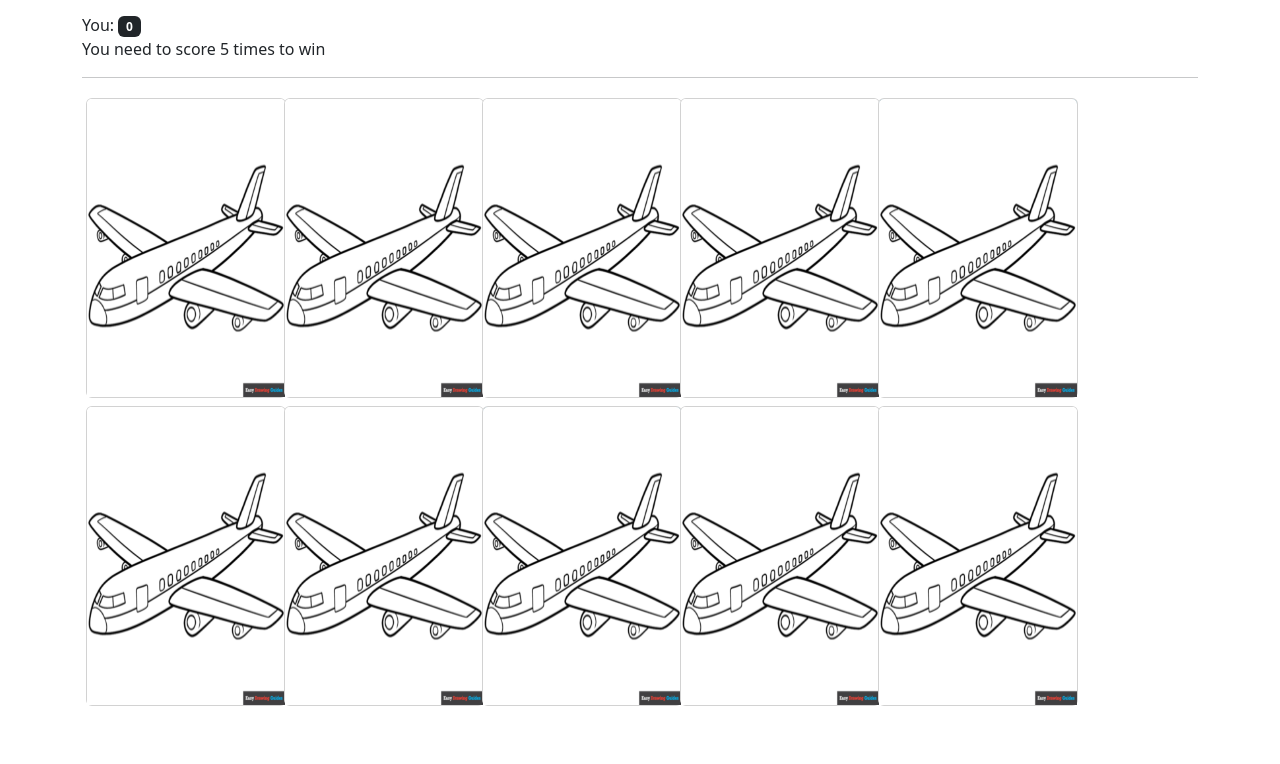
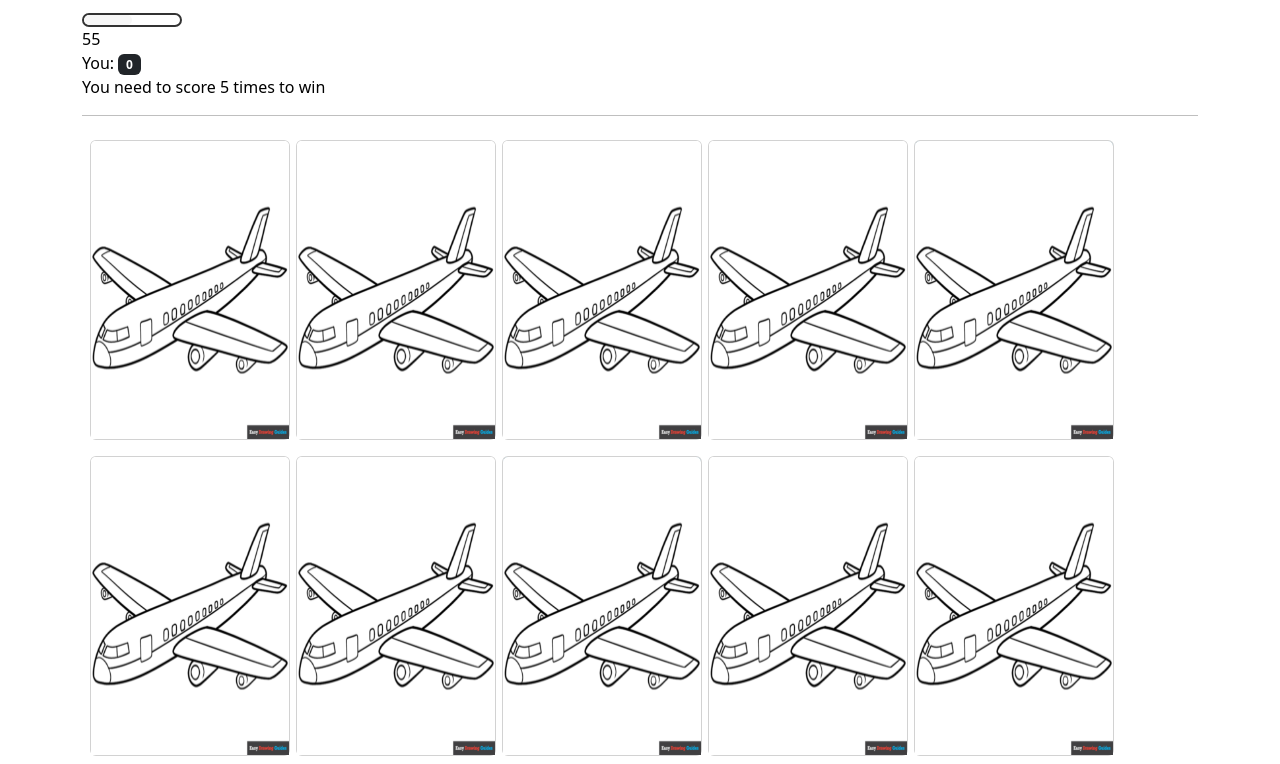
Before and after one commit to GemMichael/memory-card-game, a plain HTML site: page index.html in a window 1280 px wide. Shown: the part 69-833 px from the top of the page. Before the commit the page ends 800 px from the top, so only its background shows below. Drawn offline with nearby package versions, Linux system fonts and the light colour scheme.

Commit message:
debugged the script js and added dark mode function

```diff
--- a/index.html
+++ b/index.html
@@ -6,6 +6,60 @@
     <title>Memory Card Game</title>
     <link href="https://cdn.jsdelivr.net/npm/bootstrap@5.3.2/dist/css/bootstrap.min.css" rel="stylesheet" integrity="sha384-T3c6CoIi6uLrA9TneNEoa7RxnatzjcDSCmG1MXxSR1GAsXEV/Dwwykc2MPK8M2HN" crossorigin="anonymous">
     <link rel="stylesheet" href="styles.css">
+    <style>
+        body {
+            background-color: #ffffff;
+            color: #000000;
+        }
+
+
+        body.dark-mode {
+            background-color: #333333;
+            color: #ffffff;
+        }
+
+
+        #dark-mode-toggle {
+            background-color: #ffffff;
+            color: #333333;
+            border: 2px solid #333333;
+            padding: 5px 10px;
+            cursor: pointer;
+            transition: background-color 0.3s, color 0.3s;
+            position: relative;
+            overflow: hidden;
+            width: 100px;
+            border-radius: 20px;
+        }
+
+        #dark-mode-toggle.dark-mode {
+            background-color: #333333;
+            color: #ffffff;
+        }
+
+        #slider {
+            position: absolute;
+            top: 0;
+            left: 0;
+            height: 100%;
+            width: 50%;
+            background-color: #f7f7f7;
+            border-radius: 20px;
+            transition: left 0.3s;
+            display: flex;
+            align-items: center;
+            justify-content: center;
+        }
+
+        #dark-mode-toggle.dark-mode #slider {
+            left: 50%;
+        }
+
+        #toggle-text {
+            position: absolute;
+            left: 10px;
+        }
+    </style>
 </head>
 <body>
 
@@ -15,6 +69,12 @@
         <h3 class="fw-bold ms">Memory Card Game</h3>
         <p>A game that will test your photographic memory</p>
 
+        <div id="dark-mode-toggle" onclick="toggleDarkMode()">
+            <div id="slider"></div>
+            <span id="toggle-text">Dark Mode</span>
+        </div>
+
+        <div id="timer">60</div>
 
         <div class="card-shadow">
             <div class="card-body">
@@ -23,7 +83,7 @@
                 <hr>
 
                 <div class="row">
-                    <div class="col-2 m-1">
+                    <div class="col-2 m-2">
                         <div class="card h-100" id="flipCard1">
                             <div class="card-inner">
                                 <div class="card-back card-back-1">
@@ -36,7 +96,7 @@
                         </div>
                     </div>
 
-                    <div class="col-2 m-1">
+                    <div class="col-2 m-2">
                         <div class="card h-100" id="flipCard2">
                             <div class="card-inner">
                                 <div class="card-back card-back-1">
@@ -49,7 +109,7 @@
                         </div>
                     </div>
 
-                    <div class="col-2 m-1">
+                    <div class="col-2 m-2">
                         <div class="card h-100" id="flipCard3">
                             <div class="card-inner">
                                 <div class="card-back card-back-1">
@@ -62,7 +122,7 @@
                         </div>
                     </div>
 
-                    <div class="col-2 m-1">
+                    <div class="col-2 m-2">
                         <div class="card" id="flipCard4">
                             <div class="card-inner">
                                 <div class="card-back card-back-1">
@@ -75,7 +135,7 @@
                         </div>
                     </div>
 
-                    <div class="col-2 m-1">
+                    <div class="col-2 m-2">
                         <div class="card h-100" id="flipCard5">
                             <div class="card-inner">
                                 <div class="card-back card-back-1">
@@ -94,7 +154,7 @@
             </div>
         </div>
         <div class="row">
-            <div class="col-2 m-1">
+            <div class="col-2 m-2">
                 <div class="card" id="flipCard6">
                     <div class="card-inner">
                         <div class="card-back card-back-1">
@@ -107,7 +167,7 @@
                 </div>
             </div>
 
-            <div class="col-2 m-1">
+            <div class="col-2 m-2">
                 <div class="card h-100" id="flipCard7">
                     <div class="card-inner">
                         <div class="card-back card-back-1">
@@ -120,7 +180,7 @@
                 </div>
             </div>
 
-            <div class="col-2 m-1">
+            <div class="col-2 m-2">
                 <div class="card" id="flipCard8">
                     <div class="card-inner">
                         <div class="card-back card-back-1">
@@ -132,7 +192,7 @@
                     </div>
                 </div>
             </div>
-            <div class="col-2 m-1">
+            <div class="col-2 m-2">
                 <div class="card" id="flipCard9">
                     <div class="card-inner">
                         <div class="card-back card-back-1">
@@ -145,7 +205,7 @@
                 </div>
             </div>
 
-            <div class="col-2 m-1">
+            <div class="col-2 m-2">
                 <div class="card h-100" id="flipCard10">
                     <div class="card-inner">
                         <div class="card-back card-back-1">
@@ -162,6 +222,19 @@
         </div>
     </div>
 </div>
+<script>
+    function toggleDarkMode() {
+        var body = document.body;
+        body.classList.toggle("dark-mode");
+
+        var slider = document.getElementById("slider");
+        slider.style.left = body.classList.contains("dark-mode") ? "50%" : "0";
+
+        var toggleText = document.getElementById("toggle-text");
+        toggleText.textContent = body.classList.contains("dark-mode") ? "Light Mode" : "Dark Mode";
+    }
+</script>
+
     </div>
 
     <script src="https://cdn.jsdelivr.net/npm/bootstrap@5.3.2/dist/js/bootstrap.bundle.min.js" integrity="sha384-C6RzsynM9kWDrMNeT87bh95OGNyZPhcTNXj1NW7RuBCsyN/o0jlpcV8Qyq46cDfL" crossorigin="anonymous"></script>
--- a/script.js
+++ b/script.js
@@ -1,10 +1,54 @@
 document.addEventListener("DOMContentLoaded", function() {
-  const cards = document.querySelectorAll(".card");
-  let card1, card2;
-  let disableCards = false;
-  let userScore = 0;
+    const cards = document.querySelectorAll(".card"); // Select all card elements
+    let card1, card2; // Variables to store the clicked cards
+    let disableCards = false; // Flag to prevent clicking on cards while checking for a match
+    let userScore = 0; // Variable to track user's score
+    let timerInterval; // Variable to store the timer interval
+    let timeLeft = 60; // Change this value to set the initial time in seconds
 
+    // Start the timer
+    function startTimer() {
+        timerInterval = setInterval(() => {
+            timeLeft--;
+            document.getElementById("timer").textContent = timeLeft;
+            if (timeLeft <= 0) {
+                clearInterval(timerInterval);
+                endGame();
+            }
+        }, 1000);
+    }
 
+    // Function to reset the game state and restart the timer
+    function resetGame() {
+        // Reset game state
+        userScore = 0;
+        document.getElementById("userScore").textContent = userScore;
+        // Reset cards
+        document.querySelectorAll(".card").forEach(card => {
+            card.classList.remove("flipped");
+        });
+        // Shuffle cards
+        shuffleCards();
+        // Reset time to 60 seconds if it's less than 15 seconds
+        if (timeLeft <= 15) {
+            timeLeft = 60;
+        }
+        // Restart timer
+        document.getElementById("timer").textContent = timeLeft;
+        startTimer();
+    }
+
+    // Function to stop the timer and end the game
+    function endGame() {
+        clearInterval(timerInterval);
+        document.getElementById("timer").textContent = "Time's up! You lost.";
+        setTimeout(resetGame, 2000); // Restart the game after 2 seconds
+    }
+
+    // Start the timer when the game begins
+    startTimer();
+
+    // Event listeners for each card
     for (let i = 1; i <= 10; i++) {
         let cardId = 'flipCard' + i;
         let cardElement = document.getElementById(cardId);
@@ -25,6 +69,7 @@ document.addEventListener("DOMContentLoaded", function() {
         }
     }
 
+    // Function to check if two flipped cards match
     function checkMatch() {
         let value1 = card1.querySelector('.card-back-1 img').getAttribute('src');
         let value2 = card2.querySelector('.card-back-1 img').getAttribute('src');
@@ -33,7 +78,9 @@ document.addEventListener("DOMContentLoaded", function() {
             userScore++;
             document.getElementById("userScore").textContent = userScore;
             if (userScore >= 5) {
-              alert("You've won!");
+                clearInterval(timerInterval); // Stop the timer when the game is won
+                alert("You've won! Your final score is: " + userScore);
+                resetGame(); // Restart the game
             }
             resetCards();
         } else {
@@ -45,12 +92,14 @@ document.addEventListener("DOMContentLoaded", function() {
         }
     }
 
+    // Function to reset card variables
     function resetCards() {
         card1 = null;
         card2 = null;
         disableCards = false;
     }
 
+    // Function to shuffle the cards
     function shuffleCards() {
         let images = [
             "/pictures/1.jpg", "/pictures/2.jpg", "/pictures/3.jpg",
@@ -66,5 +115,6 @@ document.addEventListener("DOMContentLoaded", function() {
         });
     }
 
+    // Initial shuffle of the cards
     shuffleCards();
 });
```
Lines whose indentation alone changed are shown as unchanged.
